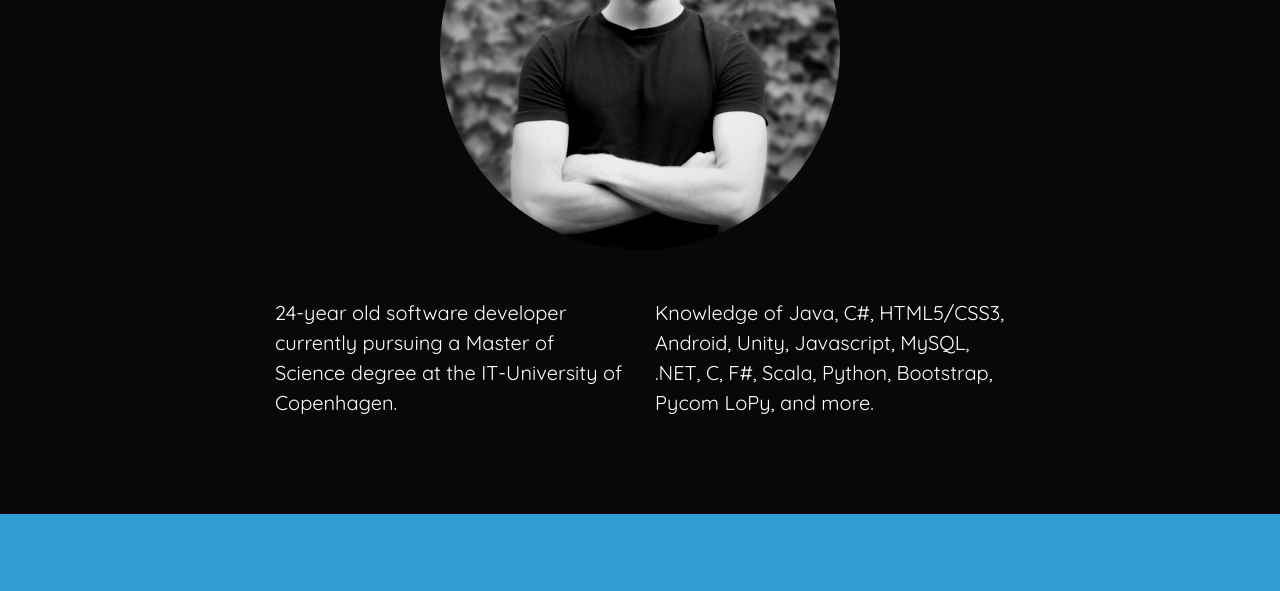
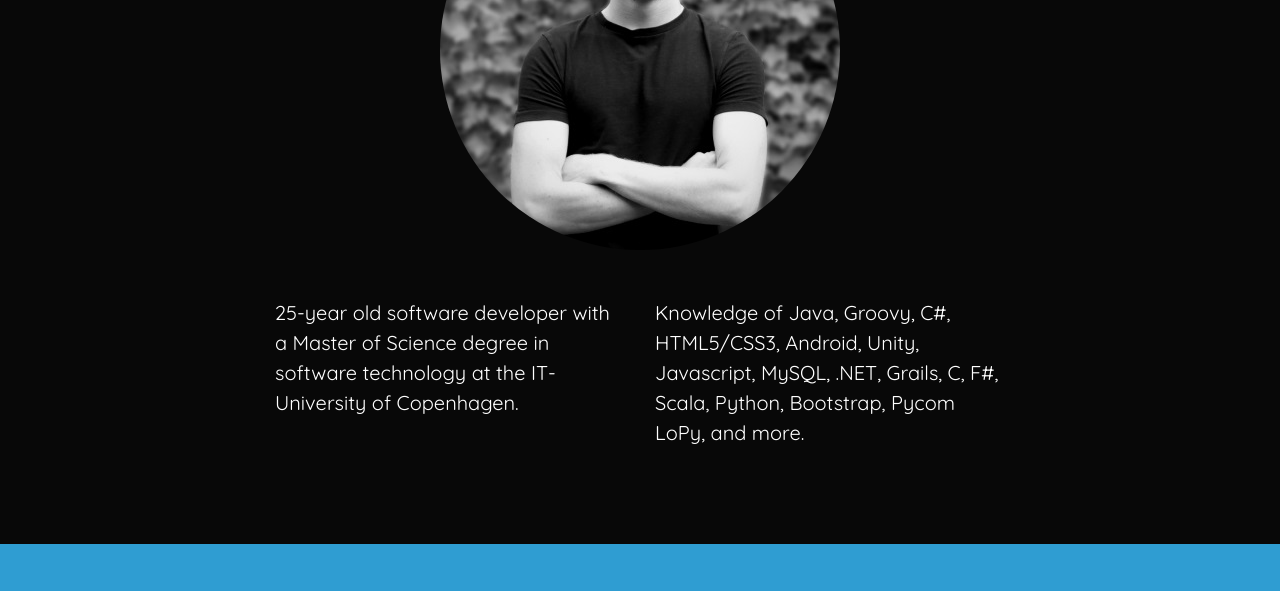
Before and after one commit to SebastianKarstensen/SebastianKarstensen.github.io, a website: page index.html in a window 1280 px wide. Shown: the part 4445-5036 px from the top of the page. Drawn offline with nearby package versions, Linux system fonts and the light colour scheme.

Commit message:
Updated "About"-section

```diff
--- a/index.html
+++ b/index.html
@@ -344,10 +344,10 @@
         <img class="img-fluid mb-5 d-block mx-auto" id="profile-picture" src="img/profile.jpg" alt="">
         <div class="row">
           <div class="col-lg-4 ml-auto">
-            <p class="lead">24-year old software developer currently pursuing a Master of Science degree at the IT-University of Copenhagen.</p>
+            <p class="lead">25-year old software developer with a Master of Science degree in software technology at the IT-University of Copenhagen.</p>
           </div>
           <div class="col-lg-4 mr-auto">
-            <p class="lead">Knowledge of Java, C#, HTML5/CSS3, Android, Unity, Javascript, MySQL, .NET, C, F#, Scala, Python, Bootstrap, Pycom LoPy, and more.</p>
+            <p class="lead">Knowledge of Java, Groovy, C#, HTML5/CSS3, Android, Unity, Javascript, MySQL, .NET, Grails, C, F#, Scala, Python, Bootstrap, Pycom LoPy, and more.</p>
           </div>
         </div>
       </div>
@@ -1046,7 +1046,7 @@
 </html>
 
 <!--
-Copyright 2018 Sebastian Karstensen
+Copyright 2019 Sebastian Karstensen
 
 Permission is hereby granted, free of charge, to any person obtaining a copy of this software and associated documentation files (the "Software"), to deal in the Software without restriction, including without limitation the rights to use, copy, modify, merge, publish, distribute, sublicense, and/or sell copies of the Software, and to permit persons to whom the Software is furnished to do so, subject to the following conditions:
 
```
